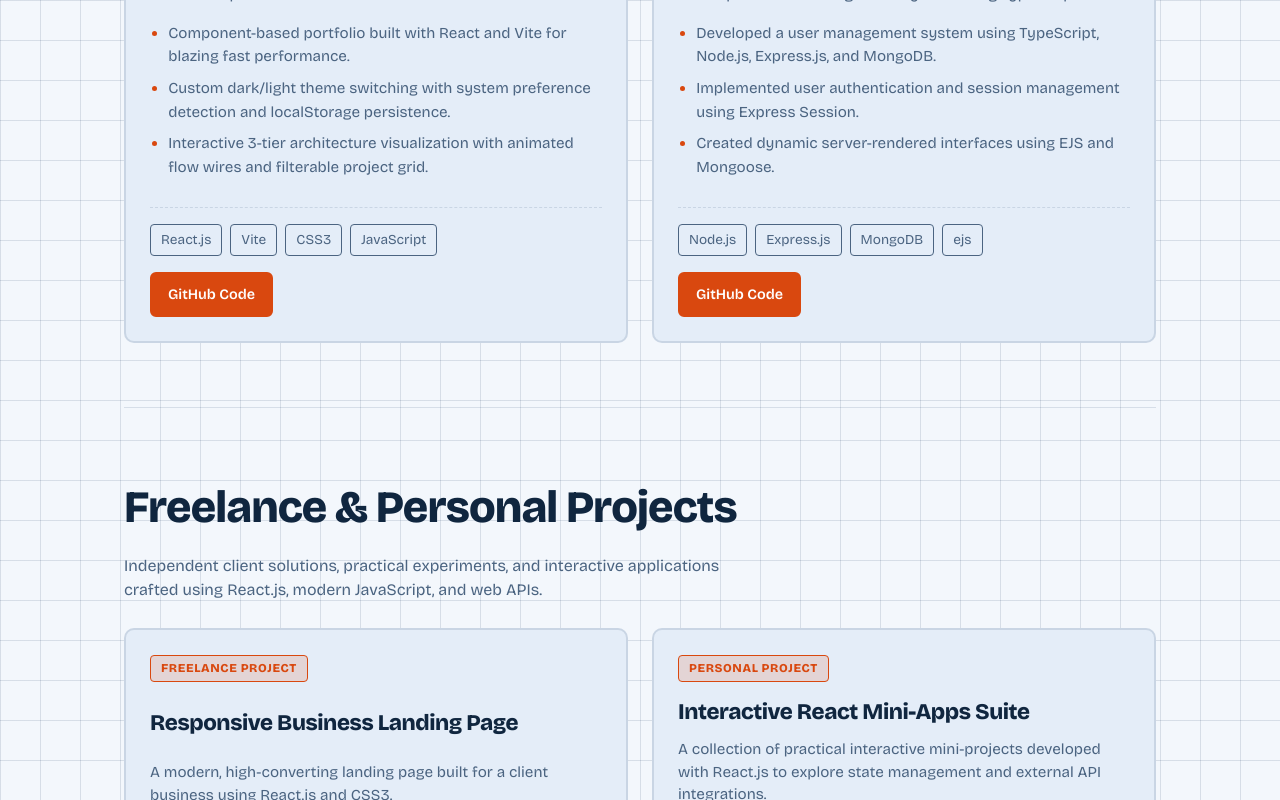
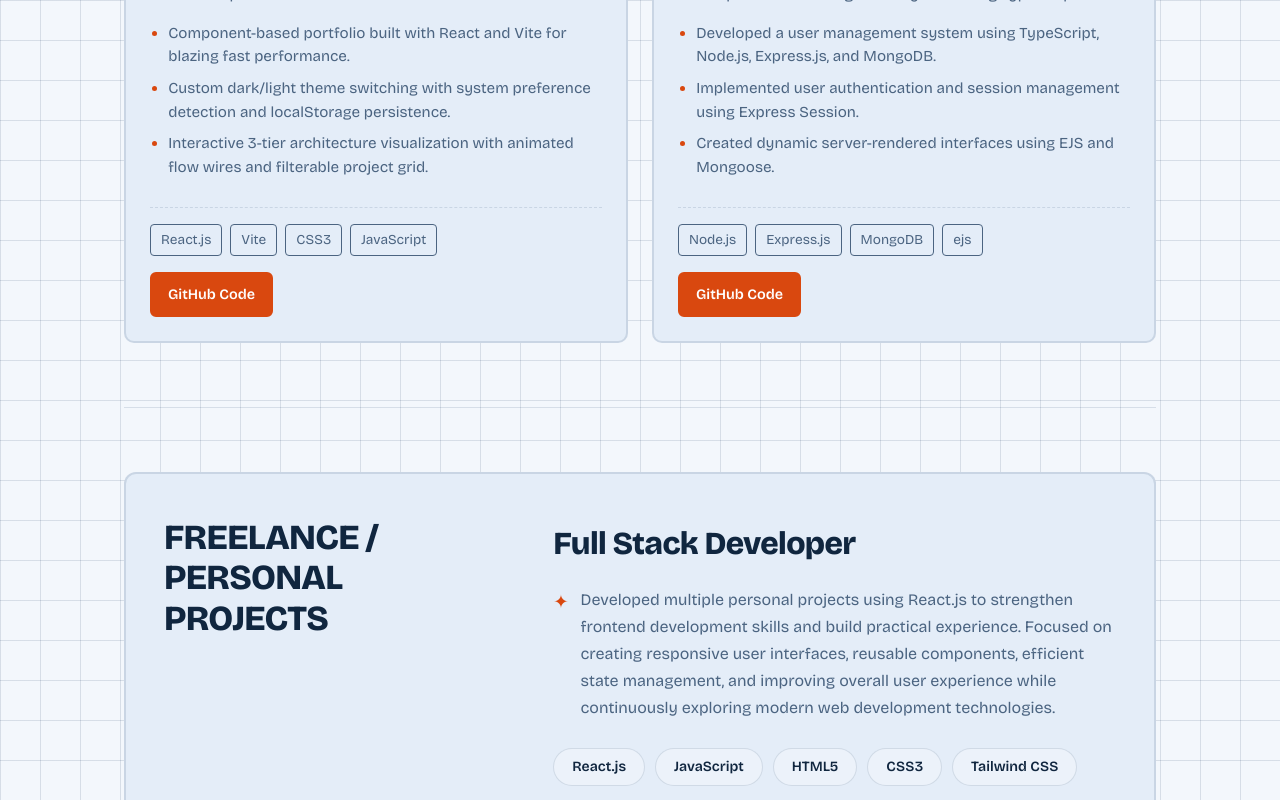
Before and after one commit to jaimon-dev/Portfolio, a React (Vite) app: page / in a window 1280 px wide. Shown: the part 2000-2800 px from the top of the page. Built offline with nearby package versions, Linux system fonts and the light colour scheme.

Commit message:
Update Freelance/Personal Projects layout to match image design with portfolio theme

```diff
--- a/src/components/sections/FreelanceSection.jsx
+++ b/src/components/sections/FreelanceSection.jsx
@@ -1,40 +1,34 @@
 import React from 'react';
-import SectionHeader from '../common/SectionHeader';
-import { freelanceProjects } from '../../data/portfolioData';
+import { freelanceExperience } from '../../data/portfolioData';
 
 export default function FreelanceSection() {
+  const { title, role, description, tags } = freelanceExperience;
+
   return (
-    <section id="freelance">
-      <SectionHeader
-        title="Freelance & Personal Projects"
-        subtitle="Independent client solutions, practical experiments, and interactive applications crafted using React.js, modern JavaScript, and web APIs."
-      />
+    <section id="freelance" className="freelance-section">
+      <div className="freelance-split-card">
+        {/* Left Column: Title */}
+        <div className="freelance-left">
+          <h2 className="freelance-main-title">{title}</h2>
+        </div>
 
-      <div className="freelance-grid">
-        {freelanceProjects.map((project) => (
-          <article className="freelance-card" key={project.id}>
-            <div className="freelance-card-header">
-              <span className="freelance-badge">{project.badge}</span>
-            </div>
+        {/* Right Column: Role, Description, and Technology Tags */}
+        <div className="freelance-right">
+          <h3 className="freelance-role">{role}</h3>
 
-            <h3 className="freelance-title">{project.name}</h3>
-            <p className="freelance-summary">{project.summary}</p>
+          <div className="freelance-desc-row">
+            <span className="freelance-bullet" aria-hidden="true">✦</span>
+            <p className="freelance-description">{description}</p>
+          </div>
 
-            <ul className="freelance-highlights">
-              {project.highlights.map((point, index) => (
-                <li key={index}>{point}</li>
-              ))}
-            </ul>
-
-            <div className="tags" aria-label="Technologies used">
-              {project.tags.map((tag) => (
-                <span className="tag" key={tag}>
-                  {tag}
-                </span>
-              ))}
-            </div>
-          </article>
-        ))}
+          <div className="freelance-tags" aria-label="Technology tags">
+            {tags.map((tag) => (
+              <span className="freelance-tag-pill" key={tag}>
+                {tag}
+              </span>
+            ))}
+          </div>
+        </div>
       </div>
     </section>
   );
--- a/src/data/portfolioData.js
+++ b/src/data/portfolioData.js
@@ -128,41 +128,10 @@ export const projects = [
   }
 ];
 
-export const freelanceProjects = [
-  {
-    id: "client-landing-page",
-    name: "Responsive Business Landing Page",
-    badge: "Freelance Project",
-    summary: "A modern, high-converting landing page built for a client business using React.js and CSS3.",
-    highlights: [
-      "Created a mobile-first responsive design featuring animated hero section, testimonials, and service showcases.",
-      "Integrated client inquiry contact forms with instant client-side validation.",
-      "Optimized asset loading, achieving sub-second load times and 95+ performance scores."
-    ],
-    tags: ["React.js", "CSS3", "Responsive UI", "SEO"]
-  },
-  {
-    id: "react-mini-projects",
-    name: "Interactive React Mini-Apps Suite",
-    badge: "Personal Project",
-    summary: "A collection of practical interactive mini-projects developed with React.js to explore state management and external API integrations.",
-    highlights: [
-      "Live Weather App: Fetches real-time weather and 5-day forecasts via OpenWeather REST API.",
-      "Expense & Budget Tracker: Manages income/expense entries with dynamic balance calculation and localStorage persistence.",
-      "Smart Task Manager: Features task prioritization, active filtering, and responsive completion toggling."
-    ],
-    tags: ["React.js", "JavaScript", "REST APIs", "Local Storage"]
-  },
-  {
-    id: "ecommerce-storefront-ui",
-    name: "Modern E-Commerce Storefront UI",
-    badge: "Personal Project",
-    summary: "A sleek frontend storefront for browsing and purchasing products built with React.",
-    highlights: [
-      "Dynamic catalog with multi-category filtering, live search, and sorting by price/rating.",
-      "Full shopping cart state with quantity adjustments, promo code calculation, and responsive checkout drawer.",
-      "Designed with custom CSS variables supporting dark and light viewing modes."
-    ],
-    tags: ["React.js", "E-Commerce", "State Management", "UI/UX"]
-  }
-];
+export const freelanceExperience = {
+  title: "FREELANCE / PERSONAL PROJECTS",
+  role: "Full Stack Developer",
+  description:
+    "Developed multiple personal projects using React.js to strengthen frontend development skills and build practical experience. Focused on creating responsive user interfaces, reusable components, efficient state management, and improving overall user experience while continuously exploring modern web development technologies.",
+  tags: ["React.js", "JavaScript", "HTML5", "CSS3", "Tailwind CSS"]
+};
--- a/src/styles/index.css
+++ b/src/styles/index.css
@@ -946,76 +946,102 @@ h2 {
 }
 
 /* ==========================================================================
-   Freelance & Personal Projects Section
+   Freelance & Personal Projects (Split Experience Layout matching image)
    ========================================================================== */
-.freelance-grid {
+.freelance-section {
+  padding: 64px 0;
+}
+
+.freelance-split-card {
   display: grid;
-  grid-template-columns: repeat(auto-fill, minmax(330px, 1fr));
-  gap: 24px;
-}
-
-.freelance-card {
+  grid-template-columns: 1fr 1.65fr;
+  gap: 48px;
   background: var(--panel);
   border: 2px solid var(--line);
-  border-radius: 10px;
-  padding: 24px;
+  border-radius: 12px;
+  padding: 44px 38px;
+  align-items: flex-start;
+  transition: border-color 0.2s ease, box-shadow 0.2s ease;
+}
+
+.freelance-split-card:hover {
+  border-color: var(--soft);
+  box-shadow: 0 10px 28px rgba(0, 0, 0, 0.15);
+}
+
+.freelance-left {
   display: flex;
   flex-direction: column;
-  justify-content: space-between;
-  transition: transform 0.2s ease, border-color 0.2s ease, box-shadow 0.2s ease;
-}
-
-.freelance-card:hover {
-  transform: translateY(-4px);
-  border-color: var(--soft);
-  box-shadow: 0 10px 24px rgba(0, 0, 0, 0.15);
-}
-
-.freelance-card-header {
-  margin-bottom: 12px;
-}
-
-.freelance-badge {
-  display: inline-block;
-  font-size: 0.75rem;
-  font-weight: 700;
-  text-transform: uppercase;
-  letter-spacing: 0.05em;
-  padding: 3px 10px;
-  border-radius: 4px;
-  background: color-mix(in srgb, var(--accent) 15%, transparent);
-  border: 1px solid var(--accent);
+}
+
+.freelance-main-title {
+  font-size: clamp(1.6rem, 3vw, 2.2rem);
+  font-weight: 800;
+  line-height: 1.15;
+  letter-spacing: -0.02em;
+  margin: 0;
+  color: var(--ink);
+}
+
+.freelance-right {
+  display: flex;
+  flex-direction: column;
+}
+
+.freelance-role {
+  font-size: clamp(1.5rem, 2.5vw, 2rem);
+  font-weight: 800;
+  letter-spacing: -0.02em;
+  margin: 0 0 18px;
+  color: var(--ink);
+}
+
+.freelance-desc-row {
+  display: flex;
+  align-items: flex-start;
+  gap: 12px;
+  margin-bottom: 26px;
+}
+
+.freelance-bullet {
+  font-size: 1.15rem;
   color: var(--accent);
-}
-
-.freelance-title {
-  font-size: 1.4rem;
-  font-weight: 800;
-  margin: 0 0 8px;
-  color: var(--ink);
-  letter-spacing: -0.02em;
-}
-
-.freelance-summary {
-  color: var(--soft);
-  font-size: 0.95rem;
-  margin: 0 0 16px;
-  line-height: 1.5;
-}
-
-.freelance-highlights {
-  padding-left: 1.2em;
-  margin: 0 0 20px;
-  font-size: 0.92rem;
-  color: var(--soft);
-}
-
-.freelance-highlights li {
-  margin-bottom: 8px;
-}
-
-.freelance-highlights li::marker {
+  line-height: 1.6;
+  flex-shrink: 0;
+  margin-top: 1px;
+}
+
+.freelance-description {
+  margin: 0;
+  font-size: 1rem;
+  line-height: 1.68;
+  color: var(--soft);
+}
+
+.freelance-tags {
+  display: flex;
+  flex-wrap: wrap;
+  gap: 10px;
+}
+
+.freelance-tag-pill {
+  display: inline-flex;
+  align-items: center;
+  padding: 7px 18px;
+  border-radius: 999px;
+  border: 1px solid var(--line);
+  background: color-mix(in srgb, var(--bg) 50%, var(--panel));
+  color: var(--ink);
+  font-size: 0.88rem;
+  font-weight: 600;
+  transition: border-color 0.15s ease, color 0.15s ease, transform 0.15s ease;
+  user-select: none;
+}
+
+.freelance-tag-pill:hover {
+  border-color: var(--accent);
   color: var(--accent);
+  transform: translateY(-2px);
 }
 
 /* ==========================================================================
@@ -1486,27 +1512,45 @@ h2 {
     font-size: 0.88rem;
   }
 
-  /* Freelance Grid on Mobile */
-  .freelance-grid {
+  /* Freelance Split Card on Mobile */
+  .freelance-section {
+    padding: 48px 0;
+  }
+
+  .freelance-split-card {
     grid-template-columns: 1fr;
-    gap: 18px;
-  }
-
-  .freelance-card {
-    padding: 18px 16px;
-    border-radius: 8px;
-  }
-
-  .freelance-title {
-    font-size: 1.25rem;
-  }
-
-  .freelance-summary {
-    font-size: 0.88rem;
-  }
-
-  .freelance-highlights {
-    font-size: 0.86rem;
+    gap: 22px;
+    padding: 24px 18px;
+  }
+
+  .freelance-main-title {
+    font-size: 1.45rem;
+    padding-bottom: 14px;
+    border-bottom: 1px dashed var(--line);
+  }
+
+  .freelance-role {
+    font-size: 1.35rem;
+    margin: 0 0 14px;
+  }
+
+  .freelance-desc-row {
+    gap: 10px;
+    margin-bottom: 20px;
+  }
+
+  .freelance-description {
+    font-size: 0.92rem;
+    line-height: 1.6;
+  }
+
+  .freelance-tags {
+    gap: 8px;
+  }
+
+  .freelance-tag-pill {
+    padding: 6px 14px;
+    font-size: 0.82rem;
   }
 
   /* Contact Section on Mobile */
```
